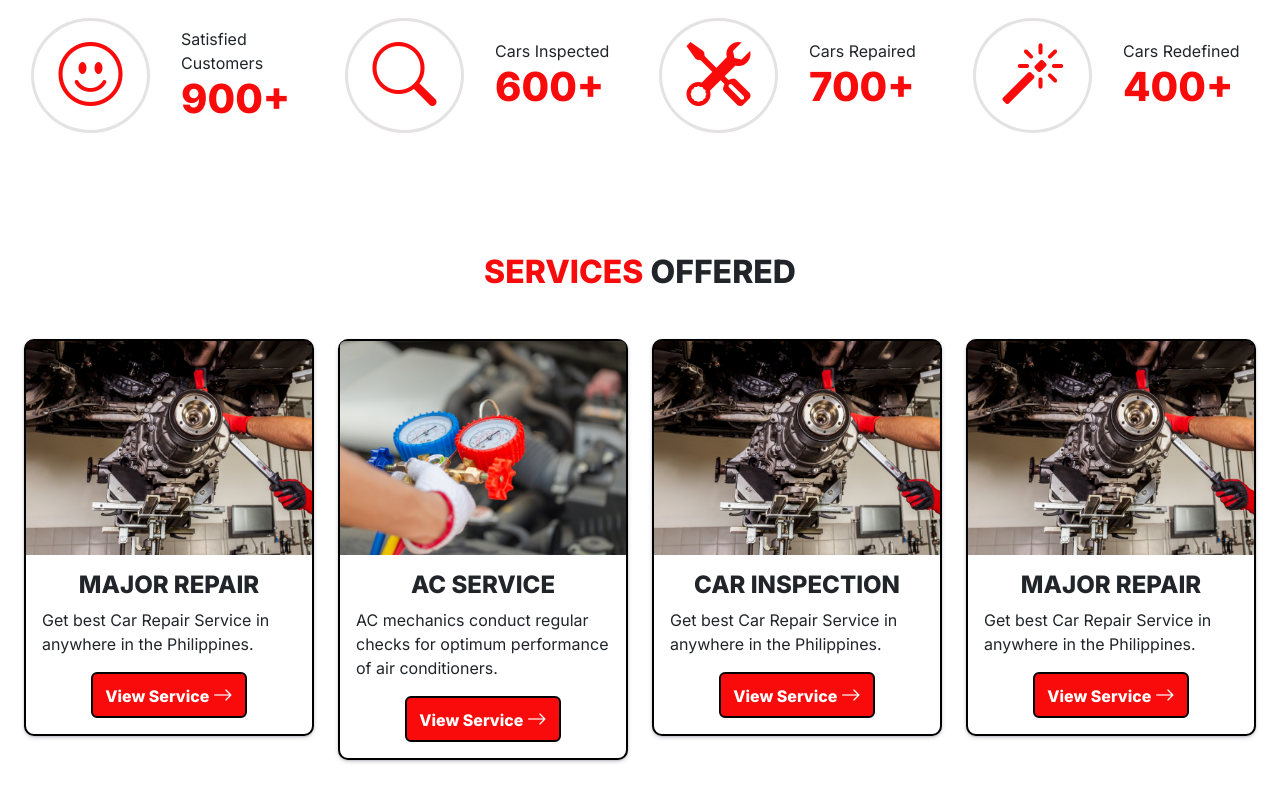
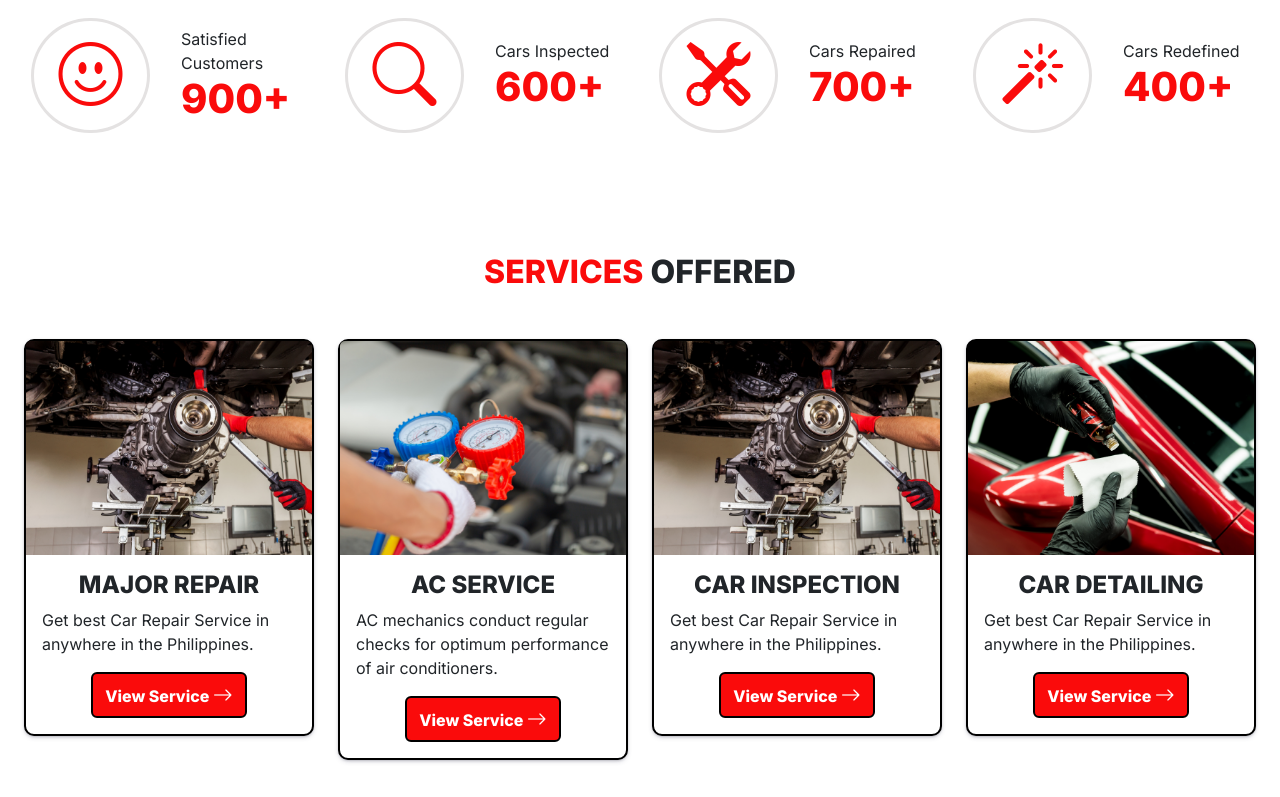
Before and after one commit to jaspherbagor/AutoConnect, a React (Create React App) app in the folder front-end/: page / in a window 1280 px wide. Shown: the part 531-1328 px from the top of the page. Built offline with nearby package versions, Linux system fonts and the light colour scheme.

Commit message:
added images and raw structure on the service card

```diff
--- a/front-end/src/components/pages/client/home.jsx
+++ b/front-end/src/components/pages/client/home.jsx
@@ -136,9 +136,9 @@ const Home = () => {
                     </div>
                     <div className="col-lg-3 col-md-3 col-sm-6">
                         <div className="card p-0 service-card mb-4">
-                            <img src="../images/car_repair.png" className="card-img-top img-fluid" alt="..."/>
+                            <img src="../images/car_detailing.png" className="card-img-top img-fluid" alt="..."/>
                             <div className="card-body">
-                                <h4 className="card-head fw-bolder">MAJOR REPAIR</h4>
+                                <h4 className="card-head fw-bolder">CAR DETAILING</h4>
                                 <p className="card-text text-start">Get best Car Repair Service in anywhere in the Philippines.</p>
                                 <a href="">
                                     <button className="btn btn-danger fw-semibold view-service-btn">View Service <i className="bi bi-arrow-right fs-5"></i></button>
```
Also changed, not shown: front-end/public/images/car_detailing.png (added), front-end/public/images/car_inspection.png (added).
